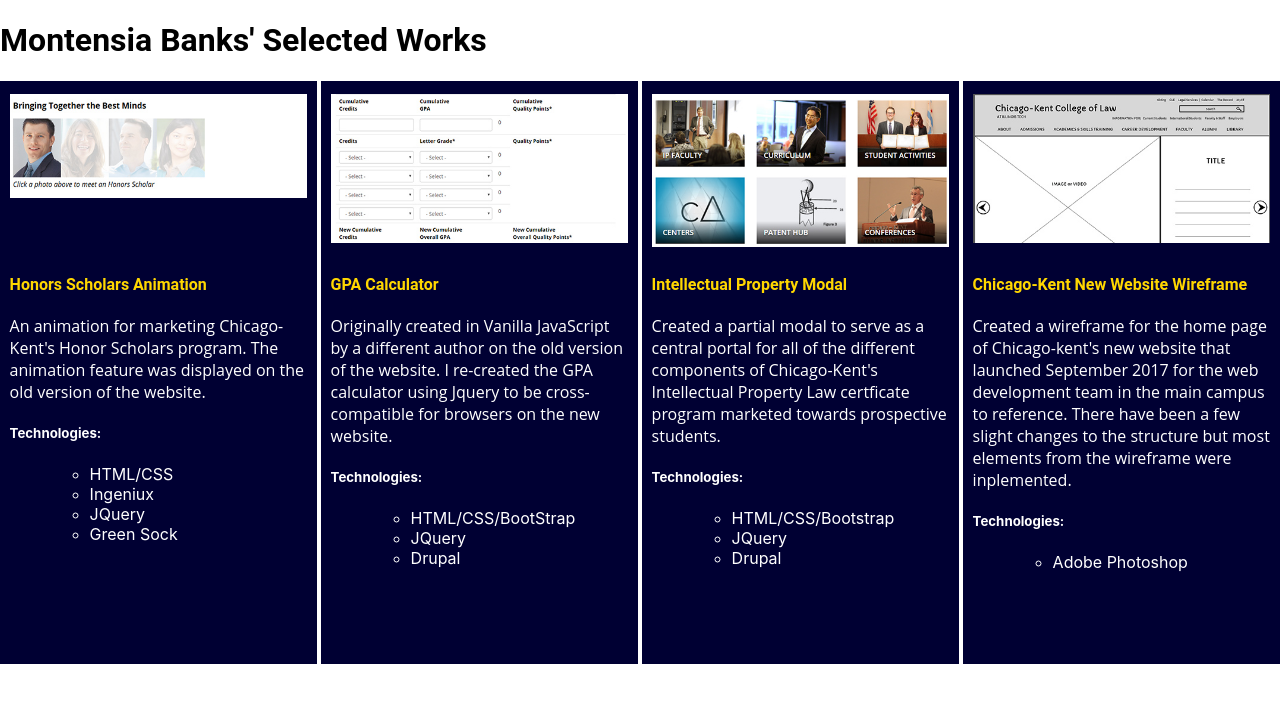
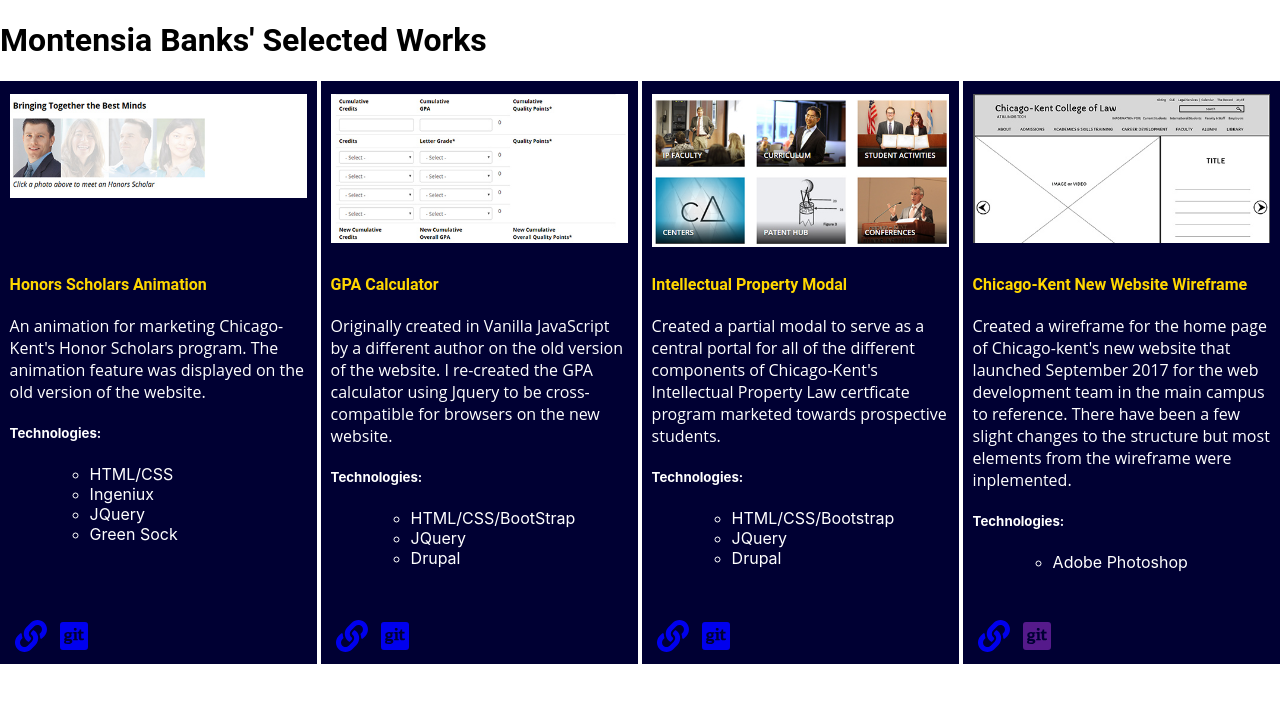
Before and after one commit to Monty7/portfolio, a React (Create React App) app: page / in a window 1280 px wide. Shown: the top 702 px of the page. Built offline with nearby package versions, Linux system fonts and the light colour scheme.

Commit message:
Added font-awesome for links

```diff
--- a/package.json
+++ b/package.json
@@ -3,6 +3,11 @@
   "version": "0.1.0",
   "private": true,
   "dependencies": {
+    "@fortawesome/fontawesome-svg-core": "^1.2.26",
+    "@fortawesome/free-brands-svg-icons": "^5.12.0",
+    "@fortawesome/free-regular-svg-icons": "^5.12.0",
+    "@fortawesome/free-solid-svg-icons": "^5.12.0",
+    "@fortawesome/react-fontawesome": "^0.1.8",
     "@testing-library/jest-dom": "^4.2.4",
     "@testing-library/react": "^9.4.0",
     "@testing-library/user-event": "^7.2.1",
--- a/src/App.css
+++ b/src/App.css
@@ -76,18 +76,18 @@
 	position: relative;
 	padding: 0.8em 0.6em;
 }
- i {
+ .fa {
  	position: absolute;
  	font-size: 2em;
  	bottom: 12px;
  	margin: 10px 0 0 0;
  }
 
- i#git{
+.fa-git-square{
  	left: 60px;
  }
 
- i#link{
+ .fa-link{
  	left: 15px;
  }
  .links{
--- a/src/components/articleProject.js
+++ b/src/components/articleProject.js
@@ -1,5 +1,8 @@
 import React, {Component} from 'react'
 import Technologies from './technologies'
+import { FontAwesomeIcon } from '@fortawesome/react-fontawesome'
+import { faGitSquare } from '@fortawesome/free-brands-svg-icons'
+import { faLink } from '@fortawesome/free-solid-svg-icons'
 
 class ArticleProject extends Component {
 
@@ -22,9 +25,10 @@
             <div className="links">
                 <p>
                     <a href={this.props.gitLink} target="_blank" rel="noopener noreferrer">
-                        <i className="fab fa-git-square" id="git"></i>
+                        <FontAwesomeIcon className="fa fa-git-square" icon={faGitSquare} />
                     </a>
                     <a href={this.props.liveLink} target="_blank" rel="noopener noreferrer">
+                        <FontAwesomeIcon className="fa fa-link" icon={faLink} />
                         <i className="fas fa-link" id="link"></i>
                     </a>
                 </p>
```
Also changed, not shown: 1 other file (tests, documents, lock files or other folders).
